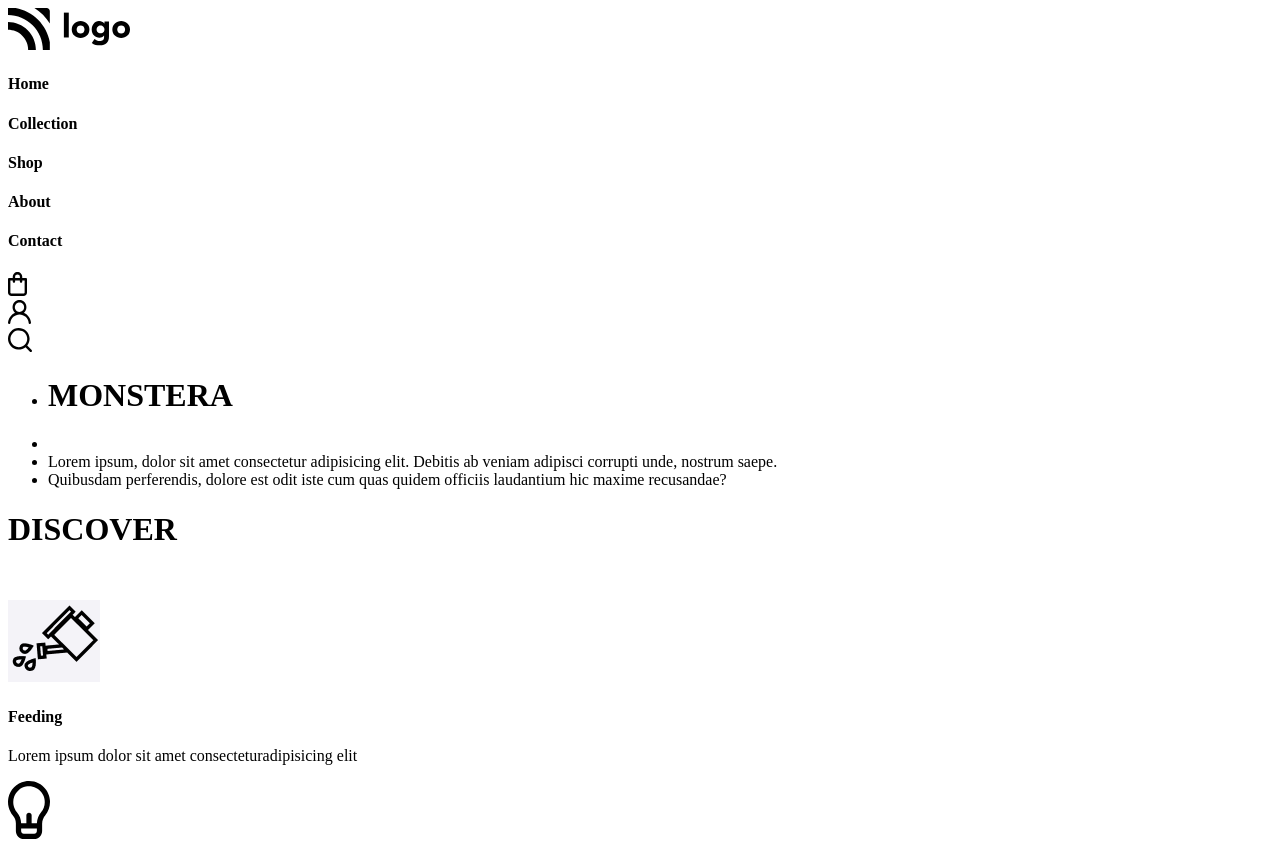
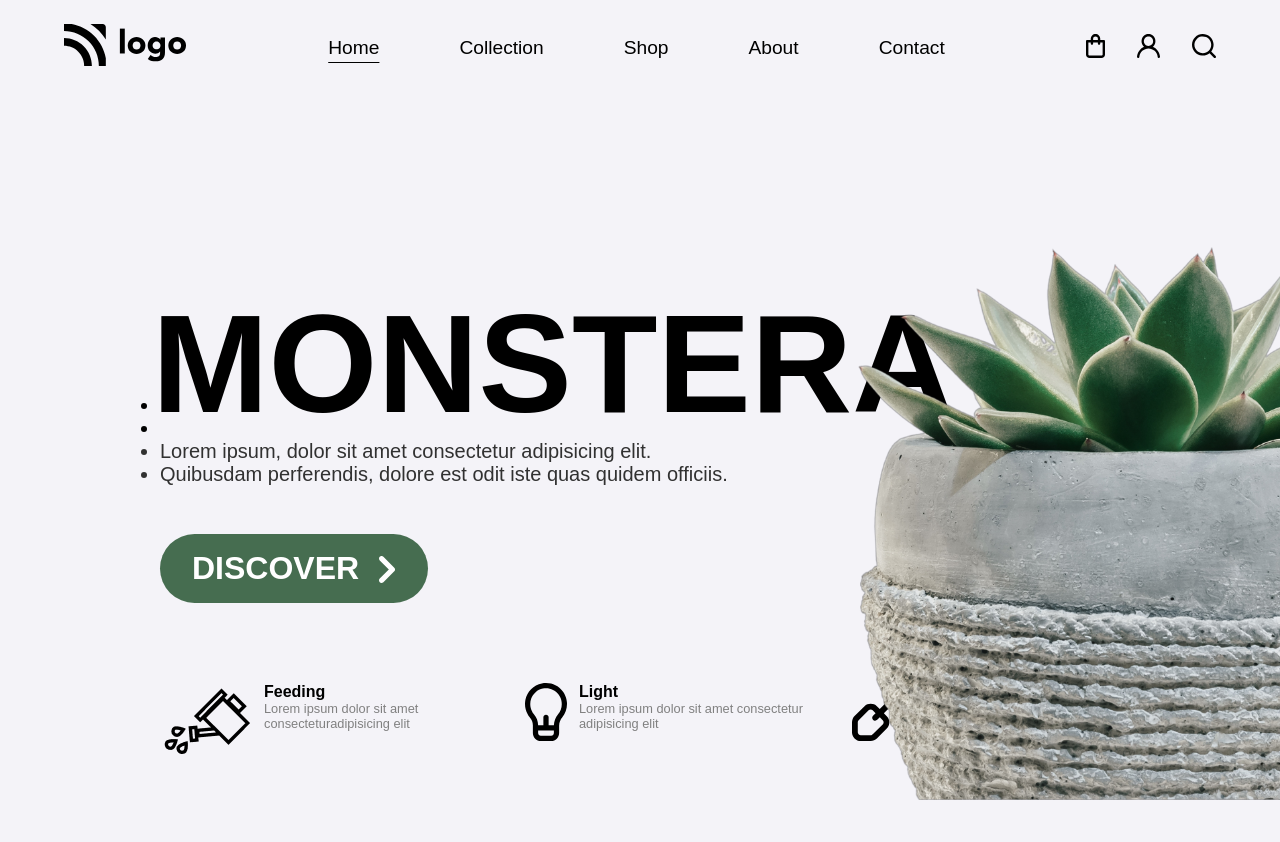
Before and after one commit to ShubhamVsCode/Project-6-Monstera-Care, a plain HTML site: page index.html in a window 1280 px wide. Shown: the top 842 px of the page. After the commit the page ends 800 px from the top, so only its background shows below. Drawn offline with Linux system fonts and the light colour scheme; a web font is replaced by a local one.

Commit message:
Completed Website and added readme

```diff
--- a/index.html
+++ b/index.html
@@ -15,6 +15,121 @@
     />
     <style>
       /* Write styles here */
+      * {
+        margin: 0;
+        padding: 0;
+      }
+      body {
+        background-color: #f4f3f8;
+        font-family: "Allerta", Arial, Helvetica, sans-serif;
+      }
+
+      #navbarMonstera {
+        display: flex;
+        align-items: center;
+        justify-content: space-between;
+        margin: 1.5rem 4rem;
+        font-size: 1.2rem;
+      }
+
+      #navMid {
+        display: flex;
+        align-items: center;
+        gap: 5rem;
+      }
+      #navMid > div:first-child {
+        text-decoration: underline;
+        text-decoration-color: black;
+        text-underline-offset: 8px;
+      }
+
+      #navMid h4 {
+        font-weight: 200;
+      }
+      h4 {
+        font-weight: 600;
+      }
+
+      #navEnd {
+        display: flex;
+        gap: 2rem;
+        font-size: 1rem;
+      }
+
+      #midWhole {
+        display: flex;
+        margin: auto;
+        width: 100vw;
+      }
+
+      #monstera {
+        margin-top: 10rem;
+        font-size: 140px;
+        font-weight: 900;
+        position: relative;
+        left: -8px;
+      }
+
+      #midWholePart1 {
+        margin-left: 10rem;
+      }
+
+      #midWholePart11 div ul li {
+        font-size: 20px;
+      }
+
+      #midWholePart11 div ul li:first-child {
+        position: relative;
+        top: 28px;
+      }
+
+      #midWholePart11 div ul li:nth-child(3) {
+        color: rgb(49, 49, 49);
+        width: 600px;
+      }
+      #midWholePart11 div ul li:nth-child(4) {
+        color: rgb(49, 49, 49);
+        width: 600px;
+      }
+
+      #midWholePart121 {
+        display: flex;
+        align-items: center;
+        justify-content: center;
+        padding: 1rem 2rem;
+        background: #466d50;
+        color: #fff;
+        width: fit-content;
+        border-radius: 5rem;
+        margin-top: 3rem;
+        margin-bottom: 5rem;
+      }
+      #midWholePart122 img {
+        margin-top: 5px;
+        margin-left: 20px;
+      }
+
+      #midWholePart13 {
+        display: flex;
+        width: 1000px;
+        gap: 2rem;
+      }
+
+      .midWholePart13Parts {
+        display: flex;
+        gap: 12px;
+      }
+      .text {
+        font-size: 0.8rem;
+        color: grey;
+      }
+
+      #imgMain {
+        position: absolute;
+        bottom: 0;
+        right: 0;
+        width: 33%;
+      }
     </style>
   </head>
   <body>
@@ -59,13 +174,10 @@
             <ul>
               <li><h1 id="monstera">MONSTERA</h1></li>
               <li></li>
+              <li>Lorem ipsum, dolor sit amet consectetur adipisicing elit.</li>
               <li>
-                Lorem ipsum, dolor sit amet consectetur adipisicing elit.
-                Debitis ab veniam adipisci corrupti unde, nostrum saepe.
-              </li>
-              <li>
-                Quibusdam perferendis, dolore est odit iste cum quas quidem
-                officiis laudantium hic maxime recusandae?
+                Quibusdam perferendis, dolore est odit iste quas quidem
+                officiis.
               </li>
             </ul>
           </div>
--- a/sandbox.config.json
+++ /dev/null
@@ -1,3 +0,0 @@
-{
-  "template": "static"
-}
```
Also changed, not shown: package.json (deleted, +0 -24 lines), test.html (deleted, +0 -12 lines), 6.png (deleted), README.md, readmeImages/completedScreenshot.jpg (added), readmeImages/completedScreenshotCode.jpg (added), readmeImages/css-3.png (added), readmeImages/html-5.png (added), thumbnail.png (deleted).
